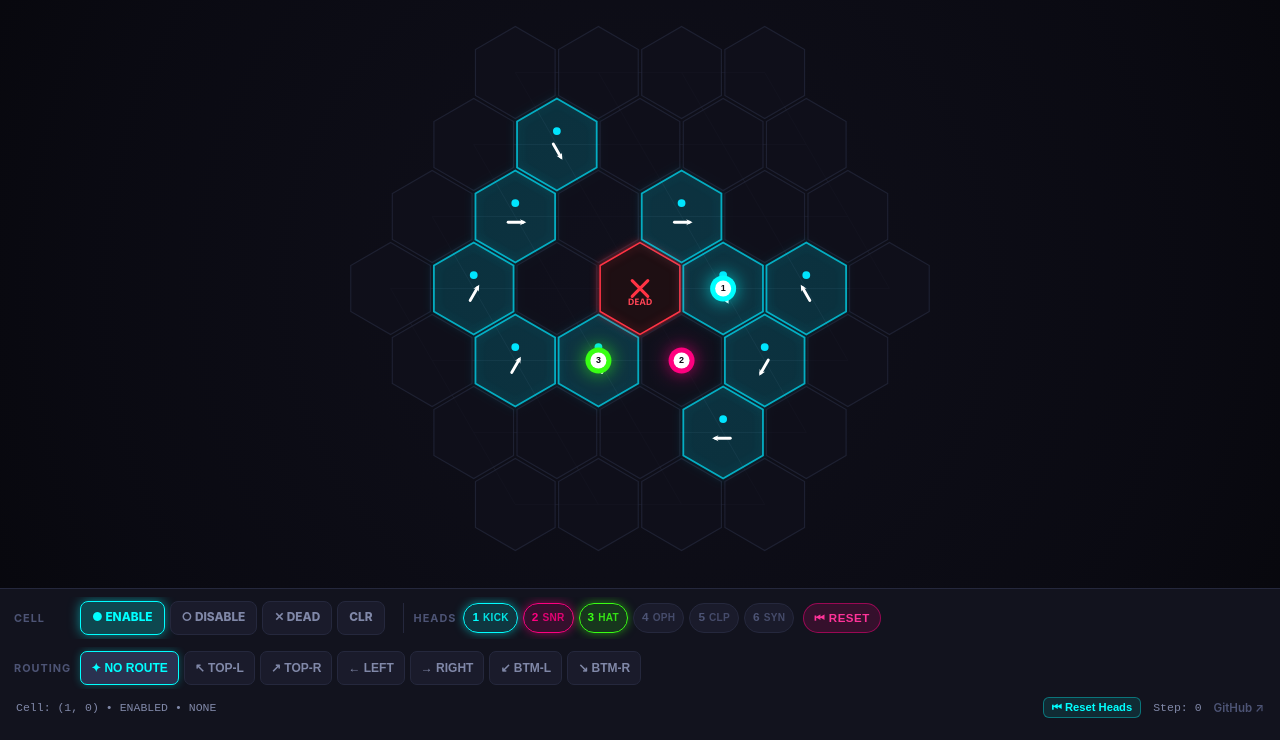
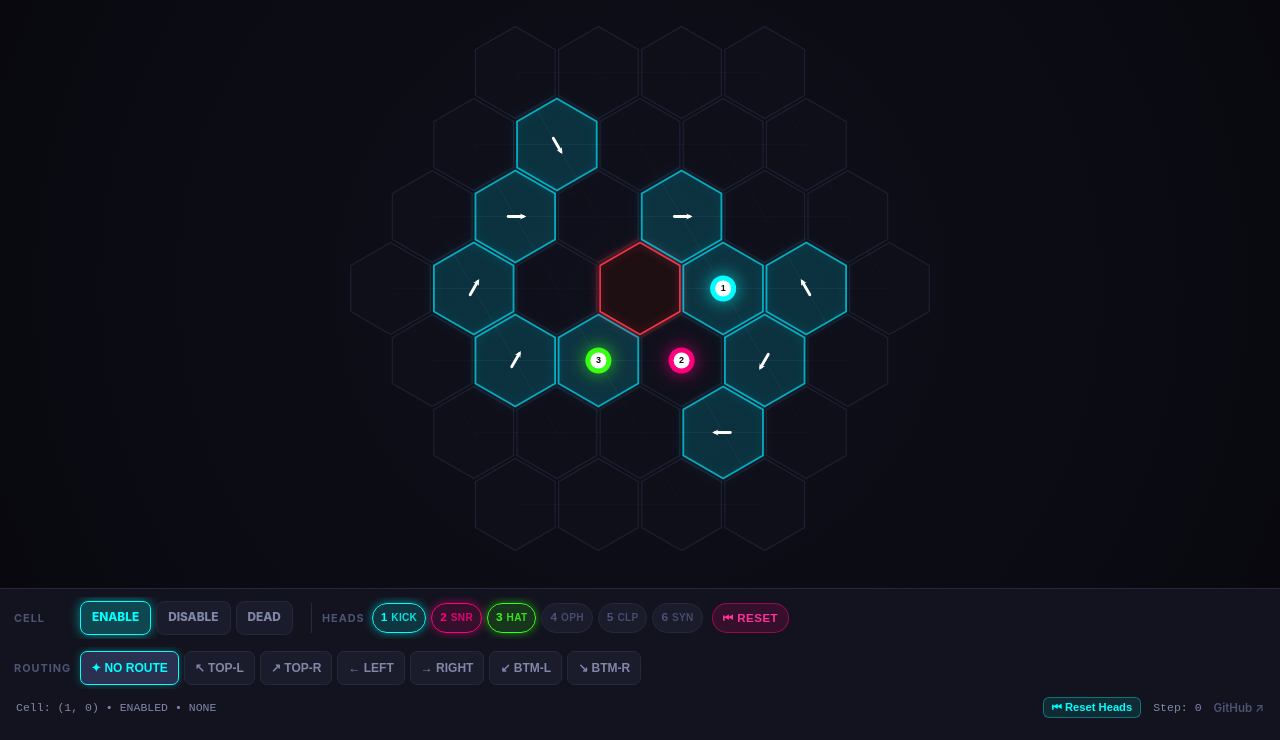
Before and after one commit to khodin/hexabeat, a website built with Vite: page index.html in a window 1280 px wide. Shown: the part 60-800 px from the top of the page. Built offline with nearby package versions, Linux system fonts and the light colour scheme.

Commit message:
feat: simplify cell rendering with pure color fills and unify disable/clear

```diff
--- a/index.html
+++ b/index.html
@@ -63,17 +63,14 @@
         <div class="palette-row">
           <span class="palette-tag">CELL</span>
           <div class="palette-group" id="cell-palette">
-            <button class="tool-btn active" data-tool="ENABLE" title="Enable Cell (Plays Playhead's Sound when hit)">
-              <span class="btn-badge">● ENABLE</span>
+            <button class="tool-btn active" data-tool="ENABLE" title="Enable Cell (Plays reaching Playhead sound)">
+              <span class="btn-badge">ENABLE</span>
             </button>
             <button class="tool-btn" data-tool="DISABLE" title="Disable Cell (Silent Pass-Through, No Sound)">
-              <span class="btn-badge">○ DISABLE</span>
+              <span class="btn-badge">DISABLE</span>
             </button>
             <button class="tool-btn" data-tool="DEAD" title="Dead Cell (Impassable Wall / Blocker)">
-              <span class="btn-badge">✕ DEAD</span>
-            </button>
-            <button class="tool-btn" data-tool="CLEAR" title="Clear Cell (Reset to disabled with no route)">
-              <span class="btn-badge">CLR</span>
+              <span class="btn-badge">DEAD</span>
             </button>
           </div>
 
--- a/src/style.css
+++ b/src/style.css
@@ -290,13 +290,6 @@ html, body {
   box-shadow: 0 0 12px rgba(255, 51, 68, 0.6);
 }
 
-.tool-btn[data-tool="CLEAR"].active {
-  background: rgba(255, 255, 255, 0.18);
-  border-color: #ffffff;
-  color: #ffffff;
-  box-shadow: 0 0 10px rgba(255, 255, 255, 0.35);
-}
-
 /* MODIFIER BUTTONS */
 .mod-btn {
   display: inline-flex;
--- a/src/ui/HexCanvas.ts
+++ b/src/ui/HexCanvas.ts
@@ -341,65 +341,15 @@ export class HexCanvas {
   }
 
   private drawCellContent(x: number, y: number, cell: Cell, isDead: boolean, isEnabled: boolean) {
-    this.ctx.save();
-
-    const scale = Math.max(0.7, Math.min(1.3, this.hexSize / 36));
-    const hasModifier = cell.modifier !== 'NONE';
-
-    // 1. DEAD CELL (Wall / Obstacle or Center Core)
     if (isDead) {
-      this.ctx.strokeStyle = '#ff3344';
-      this.ctx.lineWidth = 2.4 * scale;
-      this.ctx.lineCap = 'round';
-      this.ctx.beginPath();
-      this.ctx.moveTo(x - 6 * scale, y - 6 * scale);
-      this.ctx.lineTo(x + 6 * scale, y + 6 * scale);
-      this.ctx.moveTo(x + 6 * scale, y - 6 * scale);
-      this.ctx.lineTo(x - 6 * scale, y + 6 * scale);
-      this.ctx.stroke();
-
-      this.ctx.fillStyle = '#ff4455';
-      this.ctx.font = 'bold 9px "Segoe UI", Roboto, sans-serif';
-      this.ctx.textAlign = 'center';
-      this.ctx.textBaseline = 'top';
-      this.ctx.fillText('DEAD', x, y + 7 * scale);
-
-      this.ctx.restore();
+      // Color alone represents dead cells; no cross or DEAD wording
       return;
     }
 
-    // 2. ENABLED BEAT NODE (Active Trigger)
-    if (isEnabled) {
-      if (!hasModifier) {
-        // Glowing beat node disc
-        this.ctx.beginPath();
-        this.ctx.arc(x, y, 5.5 * scale, 0, Math.PI * 2);
-        this.ctx.fillStyle = '#00e5ff';
-        this.ctx.shadowColor = 'rgba(0, 229, 255, 0.8)';
-        this.ctx.shadowBlur = 10;
-        this.ctx.fill();
-
-        // Inner white spark
-        this.ctx.beginPath();
-        this.ctx.arc(x, y, 2.2 * scale, 0, Math.PI * 2);
-        this.ctx.fillStyle = '#ffffff';
-        this.ctx.fill();
-      } else {
-        // Smaller indicator dot when direction arrow is present
-        this.ctx.beginPath();
-        this.ctx.arc(x, y - this.hexSize * 0.28, 3 * scale, 0, Math.PI * 2);
-        this.ctx.fillStyle = '#00e5ff';
-        this.ctx.fill();
-      }
+    // Color alone represents enabled cells; no dot or spark
+    if (cell.modifier !== 'NONE') {
+      this.drawModifierGlyph(x, y, cell.modifier, isEnabled);
     }
-
-    // 3. Modifier Glyph
-    if (hasModifier) {
-      const glyphY = isEnabled ? y + this.hexSize * 0.12 : y;
-      this.drawModifierGlyph(x, glyphY, cell.modifier, isEnabled);
-    }
-
-    this.ctx.restore();
   }
 
   private drawArrowHead(tipX: number, tipY: number, angle: number, size: number) {
--- a/src/ui/UIController.ts
+++ b/src/ui/UIController.ts
@@ -4,7 +4,7 @@ import { HexCanvas } from './HexCanvas';
 import { ModifierType, Cell } from '../grid/HexTypes';
 import { PRESETS } from '../sequencer/Presets';
 
-export type CellTool = 'ENABLE' | 'DISABLE' | 'DEAD' | 'CLEAR';
+export type CellTool = 'ENABLE' | 'DISABLE' | 'DEAD';
 
 export class UIController {
   private activeTool: CellTool = 'ENABLE';
@@ -155,7 +155,7 @@ export class UIController {
           break;
         }
         case 'DISABLE': {
-          const mod = this.activeModifier !== 'NONE' ? this.activeModifier : cell.modifier;
+          const mod = this.activeModifier !== 'NONE' ? this.activeModifier : 'NONE';
           this.sequencer.setCell(q, r, false, false, mod);
           this.updateCellInfo(q, r, false, false, mod);
           break;
@@ -164,11 +164,6 @@ export class UIController {
           const isNowDead = !cell.isDead;
           this.sequencer.setCell(q, r, false, isNowDead, 'NONE');
           this.updateCellInfo(q, r, false, isNowDead, 'NONE');
-          break;
-        }
-        case 'CLEAR': {
-          this.sequencer.setCell(q, r, false, false, 'NONE');
-          this.updateCellInfo(q, r, false, false, 'NONE');
           break;
         }
       }
```
